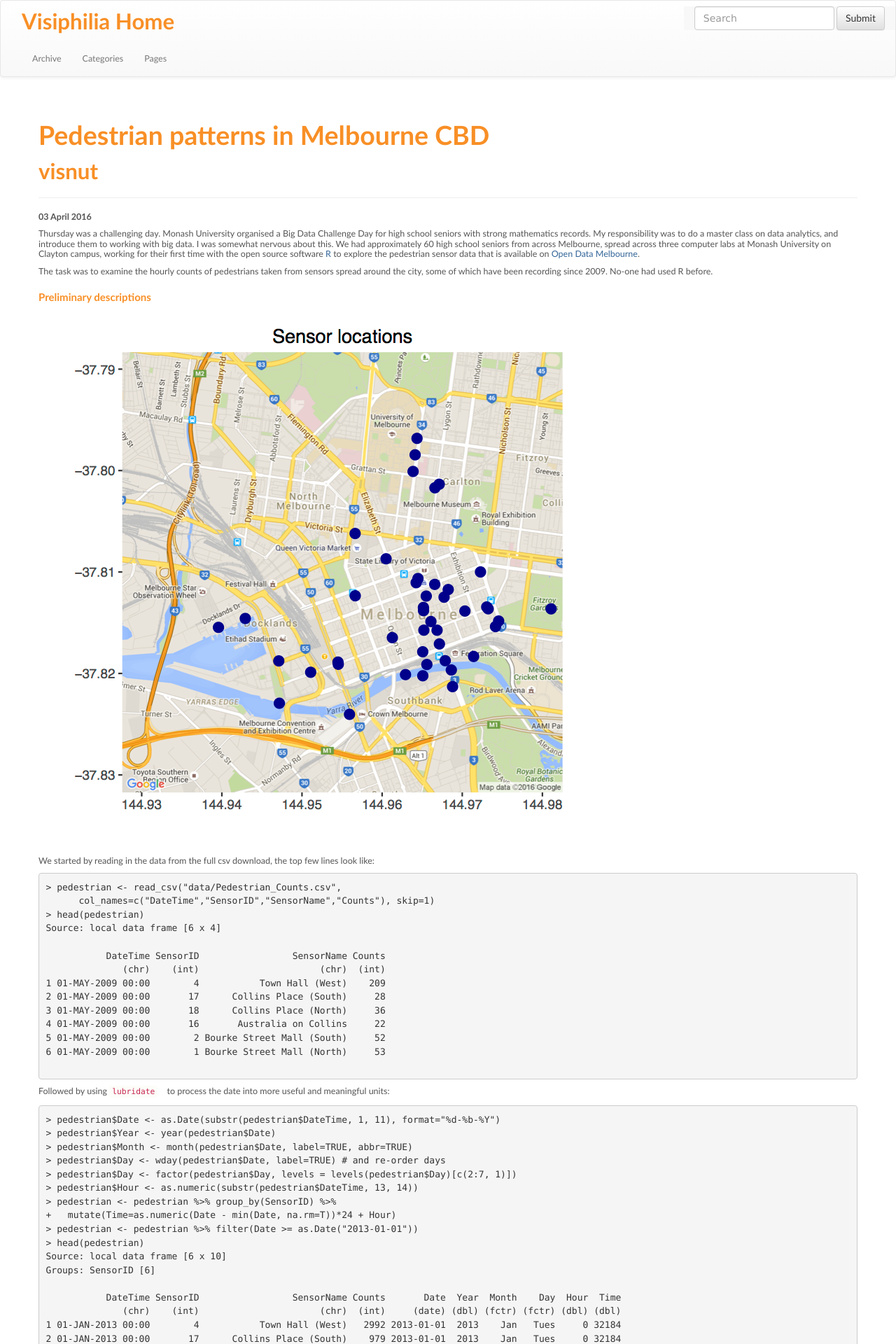
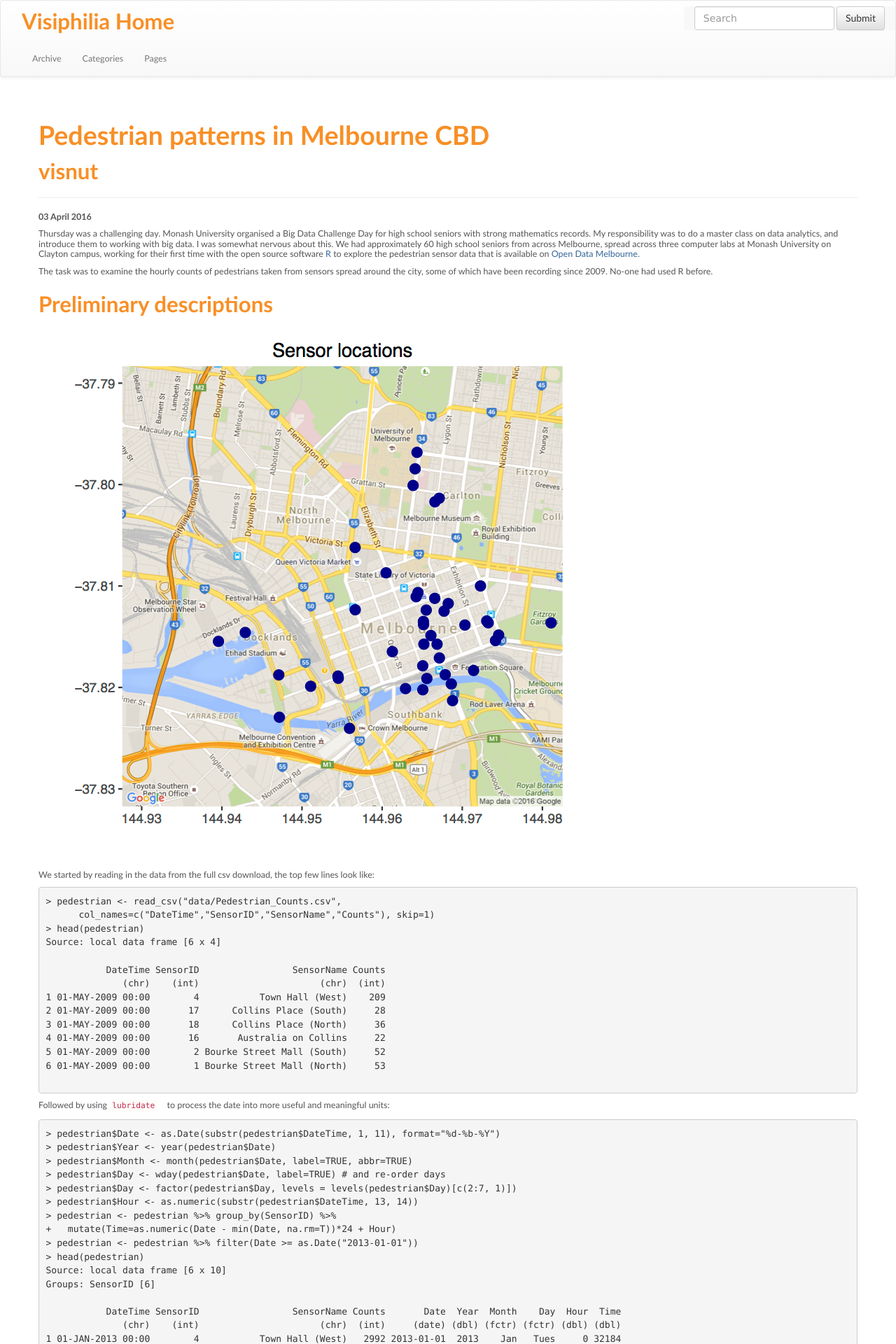
Before and after one commit to visiphilia/visiphilia.github.io, a Jekyll site: the page built from _posts/2016-04-03-big-data-challenge-day.md, in a window 1280 px wide. Shown: the top 1920 px of the page at 70% size. Built offline with Jekyll 4.4.1, drawn with Linux system fonts in a browser that asks for light colours; nearby versions of some CDN libraries; comment, search, counter and statistics services are not loaded.

Commit message:
heading size

```diff
--- a/_posts/2016-04-03-big-data-challenge-day.md
+++ b/_posts/2016-04-03-big-data-challenge-day.md
@@ -10,7 +10,7 @@ Thursday was a challenging day. Monash University organised a Big Data Challenge
 
 The task was to examine the hourly counts of pedestrians taken from sensors spread around the city, some of which have been recording since 2009. No-one had used R before.
 
-### Preliminary descriptions
+## Preliminary descriptions
 
 ![map](http://visiphilia.github.io/assets/pedestrians/locations.png)
 
@@ -74,7 +74,7 @@ These are side-by-side boxplots of counts by hour of day at this location, separ
 
 This plot breaks down the counts by day of the week and month, and connects values for each day as a line. The February, Saturday, White night events can be seen. The high counts for Thursday correspond to December, actually can be worked out to be Christmas Eve 2015. The week day to weekend pattern is still visible. There is a difference in the variability in counts from month to month, with December being the most variable from ewek to week. You can see some public holidays, lines of low counts on Fridays in January, March and April.
 
-### This is what the high school students discovered?
+## This is what the high school students discovered?
 
 The students were tasked with coming up with some questions that they'd like to answer with the data, and make the appropriate plots and analysis to answer their questions. The results were very impressive.
 
@@ -117,7 +117,7 @@ Team 4 (Isabella, Milly, Aravind, Sarath and William) looked at times of heavies
 
 Team 12 (nicknamed JACCHammers, Janet, Justin, Andrew, Clare, Chathura and Hasini) went after low pedestrian counts at all locations to recommend times when construction would provide the least disturbance of pedestrian activity.
 
-### Wrap up
+## Wrap up
 
 The theme of the day was sustainability. From the sensor data exploration a couple of suggestions could be made:
 
```
